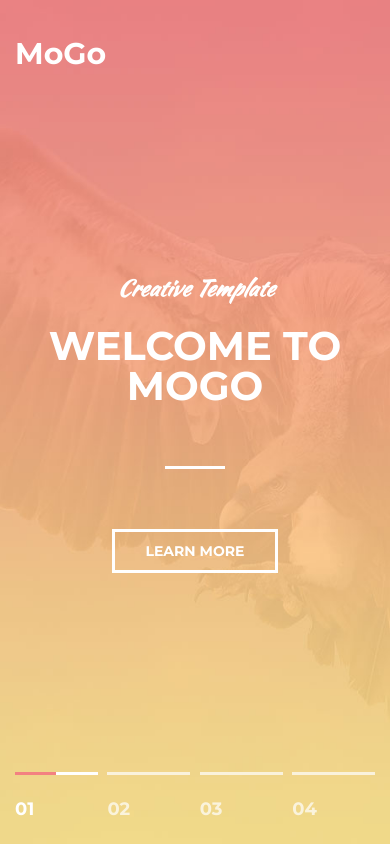
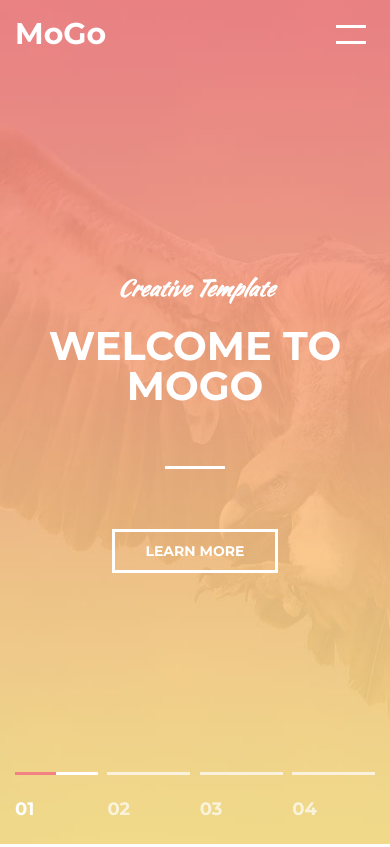
Before and after one commit to IB1aZe/Mogo-Test.github.io, a plain HTML site: page index.html in a window 390 px wide. Shown: the top 847 px of the page. Drawn offline with Linux system fonts and the light colour scheme.

Commit message:
Update adaptive design

```diff
--- a/index.html
+++ b/index.html
@@ -35,6 +35,10 @@
                 <i class="fa-solid fa-magnifying-glass"></i>
               </a>
             </nav>
+
+            <button class="nav-toggle active" type="button">
+              <span class="nav-toggle__item">Menu</span>
+            </button>
           </div>
         </div>
         <!-- /container -->
--- a/styles/style.css
+++ b/styles/style.css
@@ -50,6 +50,8 @@ hr {
   justify-content: center;
   width: 100%;
   height: 100vh;
+  min-height: 820px;
+  position: relative;
 
   background: url("../assets/images/intro.jpg") center no-repeat;
   background-size: cover;
@@ -95,6 +97,20 @@ hr {
   right: 0;
   z-index: 1000;
   padding-top: 30px;
+}
+
+.header.fixed {
+  background-color: #eb8b8d;
+  position: fixed;
+  top: 0;
+  right: 0;
+  left: 0;
+  transform: translate3d(0, 0, 0);
+  box-shadow: 0 3px 10px rgba(0, 0, 0, 0.2);
+}
+
+.header.active {
+  background-color: #eb8b8d;
 }
 
 .header__inner {
@@ -150,6 +166,70 @@ hr {
 
 .nav__link.active {
   color: #fce38a;
+}
+
+/* Nav Toggle */
+.nav-toggle {
+  display: none;
+  width: 30px;
+  padding: 10px 0;
+  position: absolute;
+  font-size: 0;
+  border: 0;
+  color: transparent;
+  background: none;
+  cursor: pointer;
+  top: 24px;
+  right: 24px;
+  z-index: 1;
+}
+
+.nav-toggle__item {
+  display: block;
+  position: absolute;
+  width: 100%;
+  height: 3px;
+  background-color: #fff;
+  top: 0;
+  right: 0;
+  left: 0;
+  bottom: 0;
+  margin: auto;
+  transition: background 0.2s linear;
+}
+
+.nav-toggle__item::after,
+.nav-toggle__item::before {
+  content: "";
+  width: 100%;
+  height: 3px;
+  background-color: #fff;
+  position: absolute;
+  left: 0;
+  z-index: 1;
+  transition: transform 0.2s linear;
+}
+
+.nav-toggle__item::before {
+  top: -8px;
+}
+
+.nav-toggle__item::after {
+  bottom: -8px;
+}
+
+.nav-toggle.active .nav-toggle__item {
+  background: none;
+}
+
+.nav-toggle.active .nav-toggle__item::before {
+  transform-origin: left top;
+  transform: rotate(45deg), translateY(-3px);
+}
+
+.nav-toggle.active .nav-toggle__item::after {
+  transform-origin: left bottom;
+  transform: rotate(-45deg), translateY(-3px);
 }
 
 /* Button */
@@ -1209,9 +1289,35 @@ hr {
 }
 
 @media (max-width: 770px) {
+  /* Header */
+  .header {
+    padding: 10px 0;
+  }
+
+  /* Intro */
+  .intro {
+    min-height: 650px;
+  }
+
   /* Nav */
   .nav {
     display: none;
+    width: 100%;
+    position: absolute;
+    top: 100%;
+    left: 0;
+    background-color: #eb8b8d;
+  }
+
+  .nav__link {
+    display: block;
+    margin: 0;
+    padding: 8px 20px;
+  }
+
+  /* Nav Toggle */
+  .nav-toggle {
+    display: block;
   }
 
   /* Section */
```
